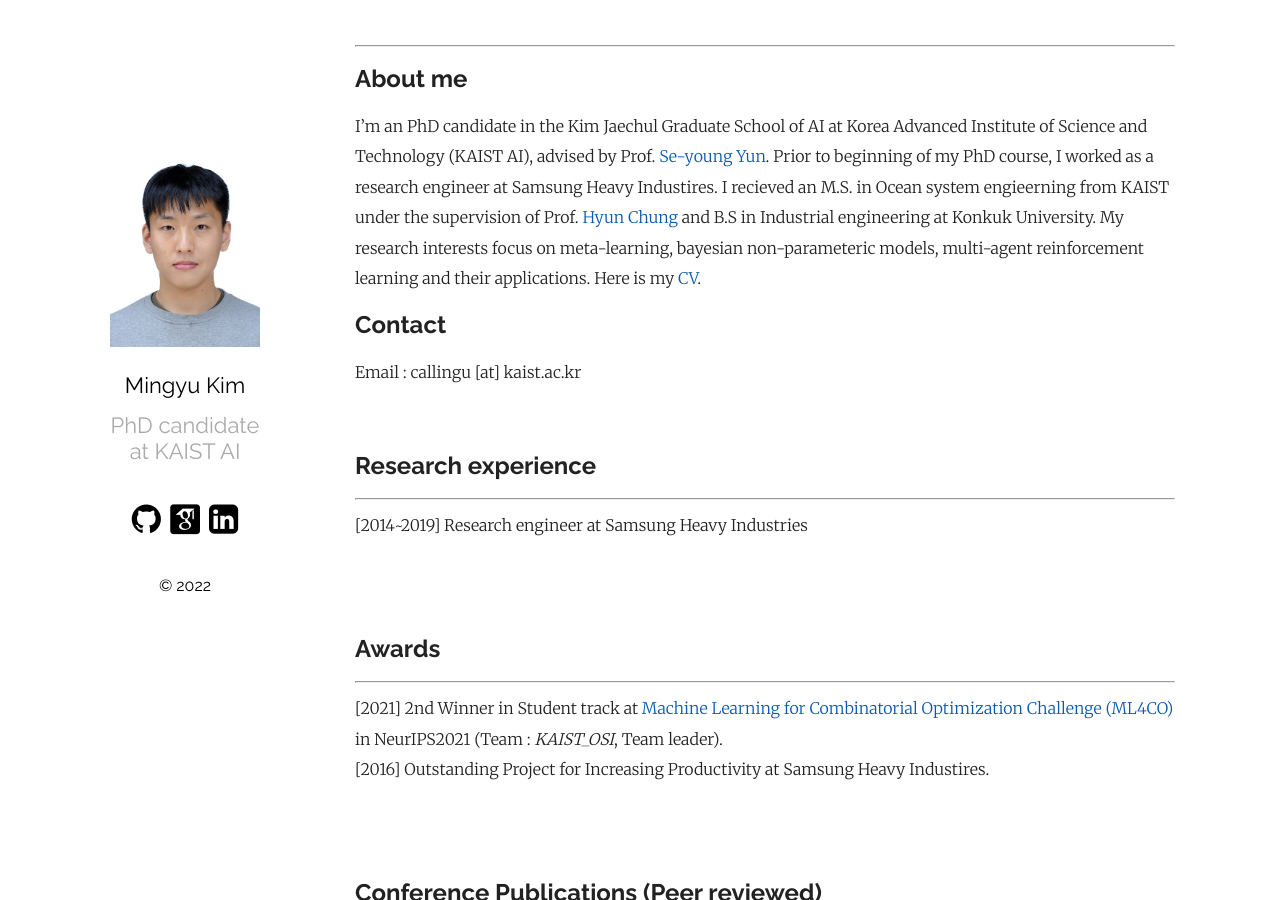
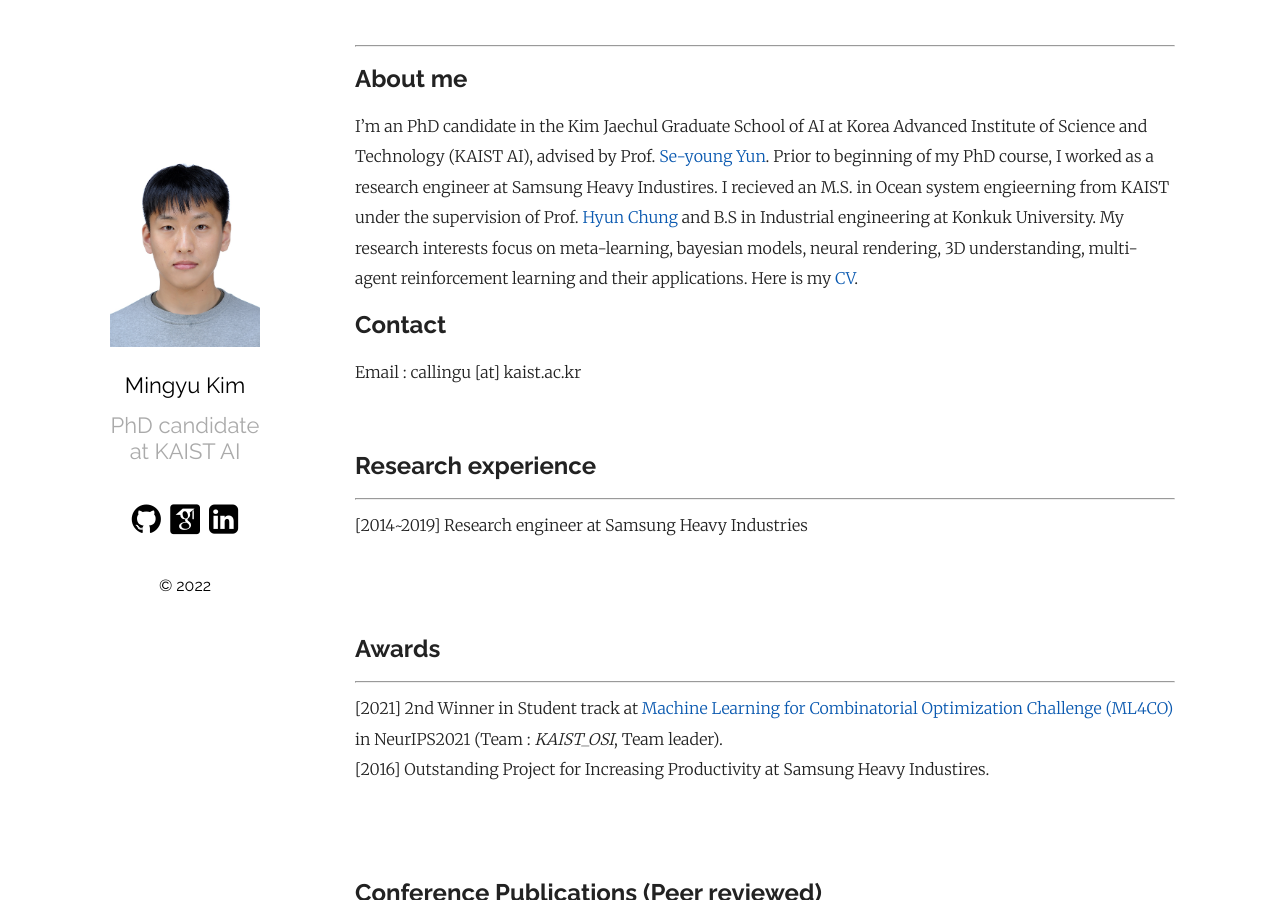
Before and after one commit to MingyuKim87/MingyuKim87.github.io, a Jekyll site: the page built from index.md, in a window 1280 px wide and 900 px high. Built offline with Jekyll 4.4.1, drawn with Linux system fonts in a browser that asks for light colours; some web fonts are replaced.

Commit message:
Update index.md

```diff
--- a/index.md
+++ b/index.md
@@ -6,7 +6,7 @@ layout: page
 
 ## About me
 
-I’m an PhD candidate in the Kim Jaechul Graduate School of AI at Korea Advanced Institute of Science and Technology (KAIST AI), advised by Prof. [Se-young Yun][seyoung-yun]. Prior to beginning of my PhD course, I worked as a research engineer at Samsung Heavy Industires. I recieved an M.S. in Ocean system engieerning from KAIST under the supervision of Prof. [Hyun Chung][hyun-chung] and B.S in Industrial engineering at Konkuk University. My research interests focus on meta-learning, bayesian non-parameteric models, multi-agent reinforcement learning and their applications. Here is my [CV].
+I’m an PhD candidate in the Kim Jaechul Graduate School of AI at Korea Advanced Institute of Science and Technology (KAIST AI), advised by Prof. [Se-young Yun][seyoung-yun]. Prior to beginning of my PhD course, I worked as a research engineer at Samsung Heavy Industires. I recieved an M.S. in Ocean system engieerning from KAIST under the supervision of Prof. [Hyun Chung][hyun-chung] and B.S in Industrial engineering at Konkuk University. My research interests focus on meta-learning, bayesian models, neural rendering, 3D understanding, multi-agent reinforcement learning and their applications. Here is my [CV].
 
 ## Contact
 
```
